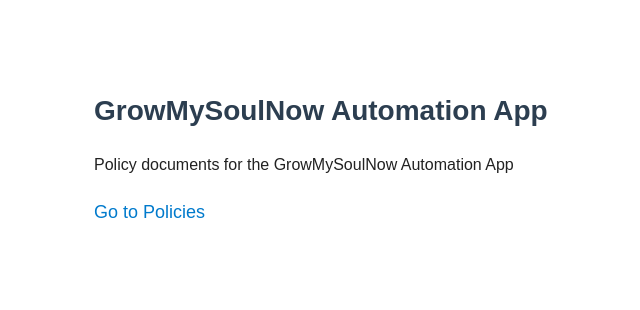
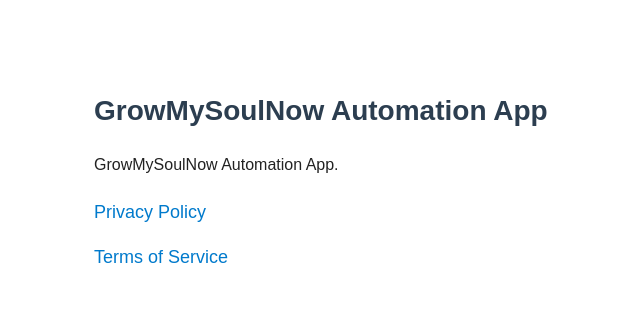
Before and after one commit to growmysoulnow/growmysoulnow.github.io, a plain HTML site: page index.html in a window 1280 px wide. Shown: the whole page, without its empty margins (196-836 px from the left). Drawn offline with Linux system fonts and the light colour scheme.

Commit message:
Update index.html

```diff
--- a/index.html
+++ b/index.html
@@ -35,10 +35,11 @@
 <body>
     <h1>GrowMySoulNow Automation App</h1>
 
-    <p>Policy documents for the GrowMySoulNow Automation App</p>
+    <p>GrowMySoulNow Automation App.</p>
 
     <div class="section">
-<p><a href="https://growmysoulnow.github.io/policies/">Go to Policies</a></p>
+        <p><a href="policies/privacy.html">Privacy Policy</a></p>
+        <p><a href="policies/terms.html">Terms of Service</a></p>
     </div>
 </body>
 </html>
```
